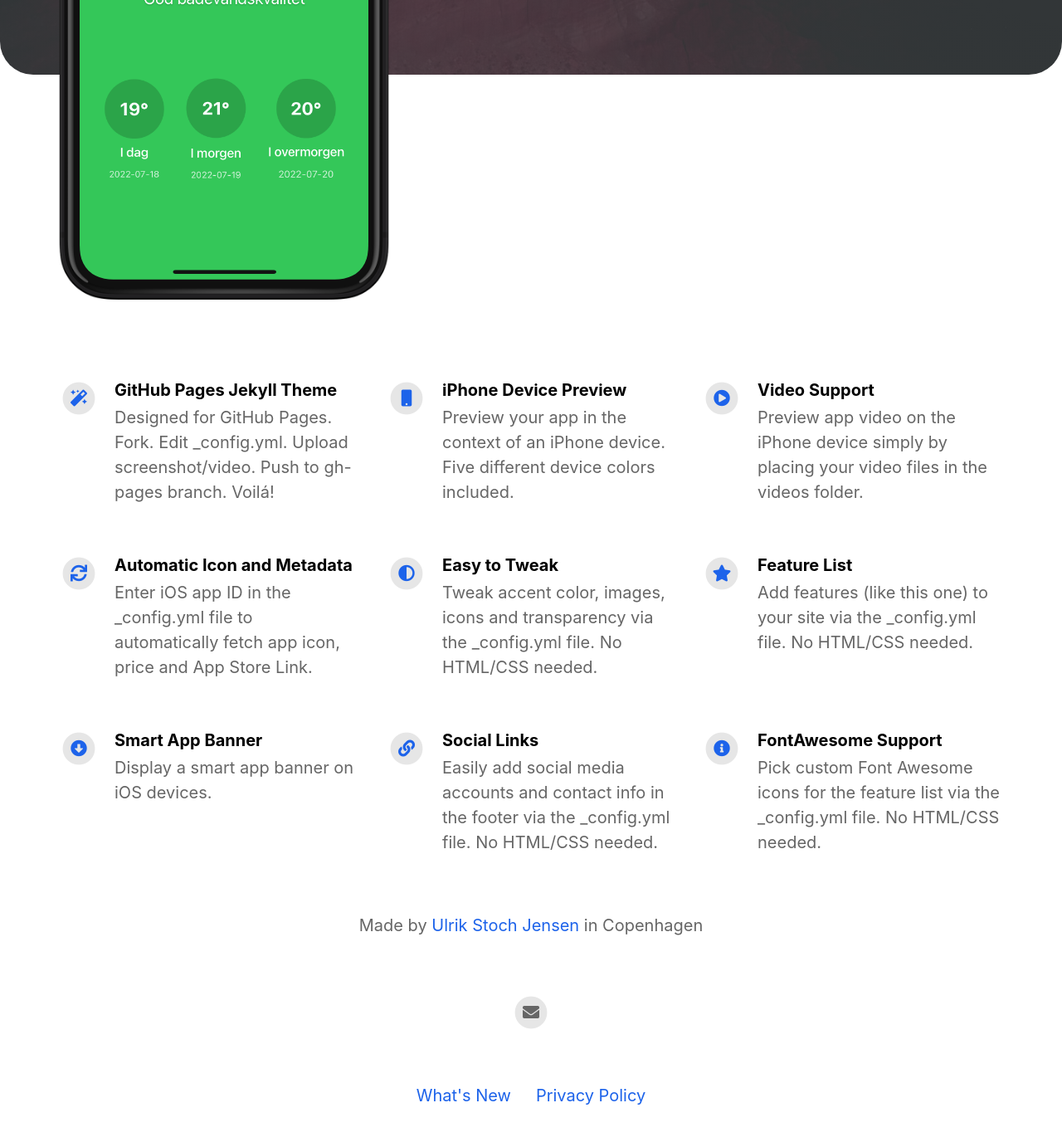
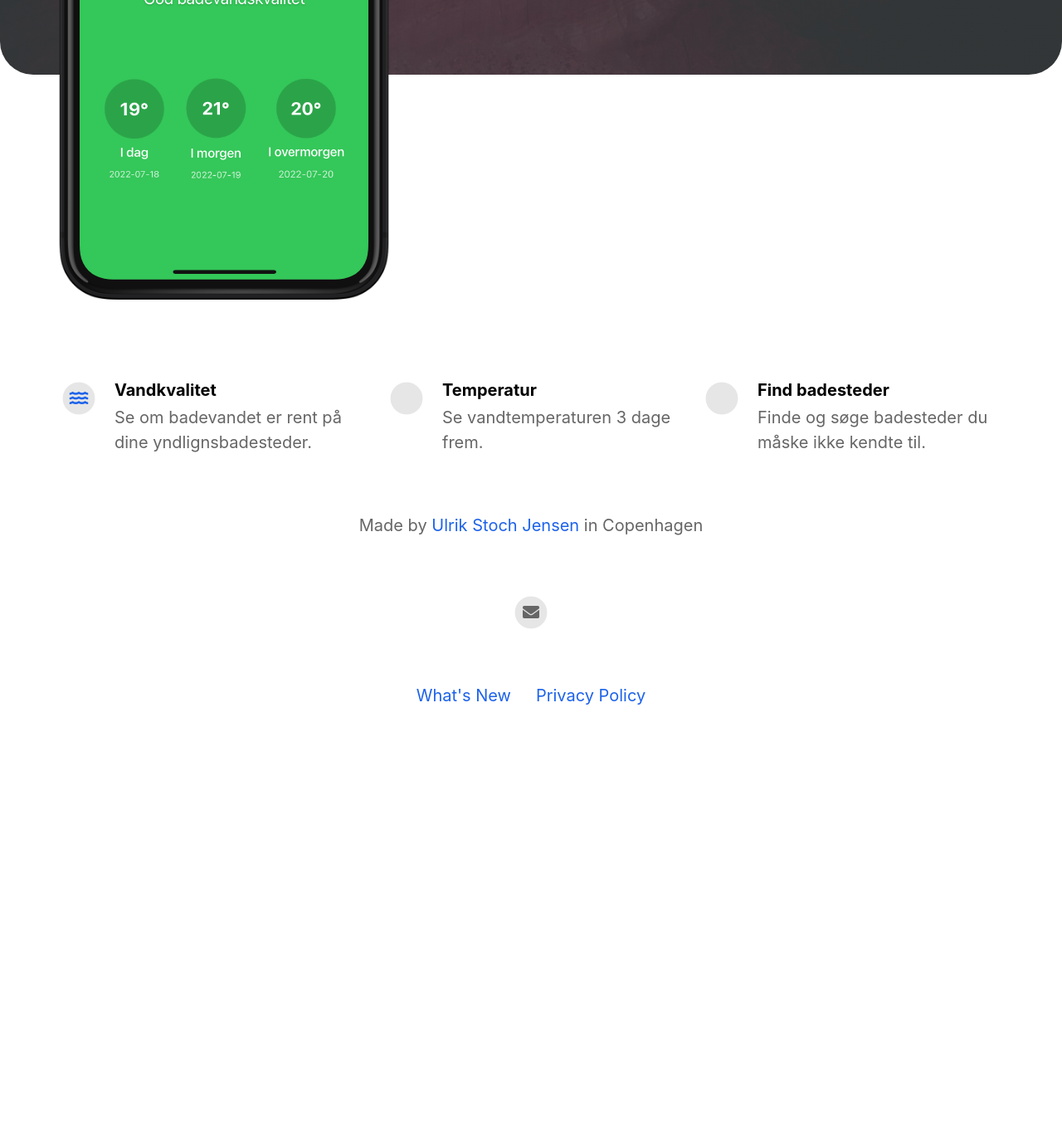
Before and after one commit to ulrikstoch/badevandet, a Jekyll site: the page built from index.html, in a window 1280 px wide and 1400 px high, scrolled down 624 px. Shown: the top 1370 px of the window at 83% size. Built offline with Jekyll 4.4.1, drawn with Linux system fonts in a browser that asks for light colours; nearby versions of some CDN libraries; after the commit the page ends 1542 px from its top, so only the background shows below that.

Commit message:
Update _config.yml

```diff
--- a/_config.yml
+++ b/_config.yml
@@ -35,41 +35,17 @@ youtube_username                          :
 # Feature List                            Edit, add or remove features to be presented.
 features                                  :
 
-  - title                                 : GitHub Pages Jekyll Theme
-    description                           : Designed for GitHub Pages. Fork. Edit _config.yml. Upload screenshot/video. Push to gh-pages branch. Voilá!
-    fontawesome_icon_name                 : magic
+  - title                                 : Vandkvalitet
+    description                           : Se om badevandet er rent på dine yndlignsbadesteder.
+    fontawesome_icon_name                 : water
 
-  - title                                 : iPhone Device Preview
-    description                           : Preview your app in the context of an iPhone device. Five different device colors included.
-    fontawesome_icon_name                 : mobile
+  - title                                 : Temperatur
+    description                           : Se vandtemperaturen 3 dage frem.
+    fontawesome_icon_name                 : temperature-full
 
-  - title                                 : Video Support
-    description                           : Preview app video on the iPhone device simply by placing your video files in the videos folder.
-    fontawesome_icon_name                 : play-circle
-
-  - title                                 : Automatic Icon and Metadata
-    description                           : Enter iOS app ID in the _config.yml file to automatically fetch app icon, price and App Store Link.
-    fontawesome_icon_name                 : sync
-
-  - title                                 : Easy to Tweak
-    description                           : Tweak accent color, images, icons and transparency via the _config.yml file. No HTML/CSS needed.
-    fontawesome_icon_name                 : adjust
-
-  - title                                 : Feature List
-    description                           : Add features (like this one) to your site via the _config.yml file. No HTML/CSS needed.
-    fontawesome_icon_name                 : star
-
-  - title                                 : Smart App Banner
-    description                           : Display a smart app banner on iOS devices.
-    fontawesome_icon_name                 : arrow-alt-circle-down
-
-  - title                                 : Social Links
-    description                           : Easily add social media accounts and contact info in the footer via the _config.yml file. No HTML/CSS needed.
-    fontawesome_icon_name                 : link
-
-  - title                                 : FontAwesome Support
-    description                           : Pick custom Font Awesome icons for the feature list via the _config.yml file. No HTML/CSS needed.
-    fontawesome_icon_name                 : info-circle
+  - title                                 : Find badesteder
+    description                           : Finde og søge badesteder du måske ikke kendte til.
+    fontawesome_icon_name                 : location-dot
 
   - title                                 : # New Feature Title
     description                           : # New Feature Description
```
